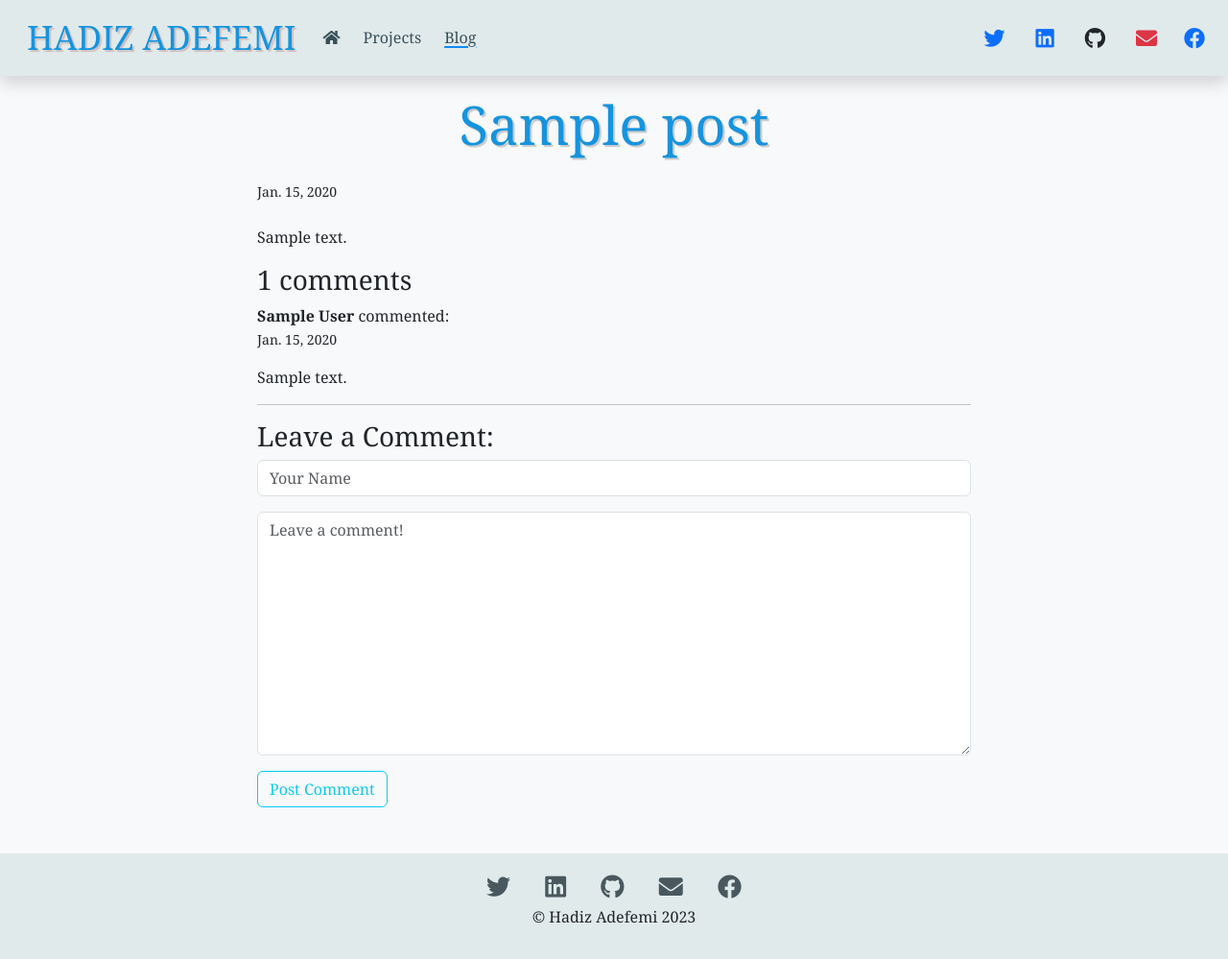
After one commit to Hadizadefemi/Portfolio-Website, a Django app: page /blog/1 in a window 1280 px wide. The commit adds this page. Shown: the whole page at 96% size. Run offline with Django 4.2, Linux system fonts and the light colour scheme; tables that the repository leaves empty hold one stand-in row (values such as "Sample post"); some web fonts are replaced.

Commit message:
designed blog UI

```diff
--- /dev/null
+++ b/blog/forms.py
@@ -0,0 +1,16 @@
+from django import forms
+
+class CommentForm(forms.Form):
+    author = forms.CharField(
+        max_length=60,
+        widget=forms.TextInput(attrs={
+            "class": "form-control",
+            "placeholder": "Your Name",
+        })
+    )
+    body = forms.CharField(widget=forms.Textarea(
+        attrs={
+            "class": "form-control",
+            "placeholder": "Leave a comment!",
+        }
+    ))
--- a/blog/models.py
+++ b/blog/models.py
@@ -2,7 +2,7 @@ from django.db import models
 
 # Create your models here.
 class Post(models.Model):
-    title = models.CharField(max_length=20)
+    title = models.CharField(max_length=100)
     body = models.TextField()
     created_on = models.DateTimeField(auto_now_add=True)
     last_modified = models.DateTimeField(auto_now=True)
@@ -18,3 +18,6 @@ class Comment(models.Model):
     body = models.TextField()
     created_on = models.DateTimeField(auto_now_add=True)
     post = models.ForeignKey(Post, on_delete=models.CASCADE)
+
+    def __str__(self):
+        return f"{self.author} comment"
--- /dev/null
+++ b/blog/templates/blog/blog_detail.html
@@ -0,0 +1,38 @@
+{% extends 'base.html' %}
+{% load static %}
+
+{% block content %}
+<div class="col-md-8 offset-md-2">
+    <h1 class="text-center display-4 mb-4 fw-normal">{{ post.title }}</h1>
+    <small>
+        {{ post.created_on.date }}
+    </small>
+    <p class="mb-4">{{post.body | linebreaks}}</p>
+
+    {% if comments %}
+    <h3>{{ comments|length }} comments</h3>
+    {% else %}
+    <small>Zero comment</small>
+    {% endif %}
+    {% for comment in comments %}
+    <p>
+        <b>{{ comment.author }}</b> commented: <br>
+        <small>{{comment.created_on.date }}&nbsp;</small>
+    </p>
+    <p>{{ comment.body }}</p>
+    <hr>
+    {% endfor %}
+
+    <h3 class="mt-3">Leave a Comment:</h3>
+    <form action="/blog/{{ post.pk }}" method="post" class="mb-4">
+        {% csrf_token %}
+        <div class="form-group mb-3">
+            {{ form.author }}
+        </div>
+        <div class="form-group mb-3">
+            {{ form.body }}
+        </div>
+        <button type="submit" class="btn btn-outline-info">Post Comment</button>
+    </form>
+</div>
+{% endblock %}
--- /dev/null
+++ b/blog/urls.py
@@ -0,0 +1,7 @@
+from django.urls import path
+from . import views
+
+urlpatterns = [
+    path('', views.blog_index, name="blog_index"),
+    path('<int:pk>', views.blog_detail, name="blog_detail"),
+]
--- a/blog/views.py
+++ b/blog/views.py
@@ -1,5 +1,8 @@
-from django.shortcuts import render
+from django.shortcuts import render, get_object_or_404
+from django.http import HttpResponseRedirect
+from django.urls import reverse
 from .models import Post, Comment
+from .forms import CommentForm
 
 # Create your views here.
 def blog_index(request):
@@ -7,7 +10,27 @@ def blog_index(request):
     context = {
         'posts': posts,
     }
-    return render(request, "blog_index.html", context)
+    return render(request, "blog/blog_index.html", context)
 
 def blog_detail(request, pk):
-    pass
+    post = get_object_or_404(Post, pk=pk)
+    comments = Comment.objects.filter(post=post)
+
+    form = CommentForm()
+    if request.method == "POST":
+        form = CommentForm(request.POST)
+        if form.is_valid():
+            comment = Comment(
+                author = form.cleaned_data['author'],
+                body = form.cleaned_data['body'],
+                post = post
+            )
+            comment.save()
+            return HttpResponseRedirect(reverse('blog_detail', args=str((post.pk))))
+
+    context = {
+        "post": post,
+        "comments": comments,
+        "form": form,
+    }
+    return render(request, "blog/blog_detail.html", context)
--- a/personal_portfolio/settings.py
+++ b/personal_portfolio/settings.py
@@ -26,7 +26,7 @@ SECRET_KEY = 'django-insecure-b-i19a!k+^4dvuz3+73=2_sp)l#_1t$&)d^z%xv_m8=p&_l@0!
 # SECURITY WARNING: don't run with debug turned on in production!
 DEBUG = True
 
-ALLOWED_HOSTS = []
+ALLOWED_HOSTS = ['localhost', '127.0.0.1']
 
 
 # Application definition
--- a/personal_portfolio/urls.py
+++ b/personal_portfolio/urls.py
@@ -18,8 +18,12 @@ from django.conf import settings
 from django.conf.urls.static import static
 from django.contrib import admin
 from django.urls import path, include
+from django.conf.urls import handler404
+
+handler404 = 'projects.views.custom_404'
 
 urlpatterns = [
     path('admin/', admin.site.urls),
     path('', include('projects.urls')),
+    path('blog/', include('blog.urls')),
 ] + static(settings.MEDIA_URL, document_root=settings.MEDIA_ROOT)
--- a/templates/partials/_header.html
+++ b/templates/partials/_header.html
@@ -12,7 +12,7 @@
                 <div class="navbar-nav">
                     <a href="{% url 'homepage' %}" class="nav-item nav-link active mx-1" id="underline "><i class="fas fa-home"></i></a>
                     <a href="{% url 'project_index' %}" class="nav-item nav-link active mx-1 underline {% if request.path|slice:'0:9' == '/projects' %}active-link{% endif %}">Projects</a>
-                    <a href="#" class="nav-item nav-link active mx-1 underline {% if request.path == '/blogs' %}active-link{% endif %}">Blogs</a>
+                    <a href="{% url 'blog_index' %}" class="nav-item nav-link active mx-1 underline {% if request.path|slice:'0:6' == '/blog/' %}active-link{% endif %}">Blog</a>
                 </div>
 
                 <div class="navbar-nav ms-auto">
```
Also changed, not shown: blog/admin.py (+7 -1 lines), blog/templates/blog/blog_index.html (added, +17 -0 lines), projects/views.py (+5 -2 lines), templates/404.html (added, +16 -0 lines), blog/migrations/0004_alter_post_title.py (added).
